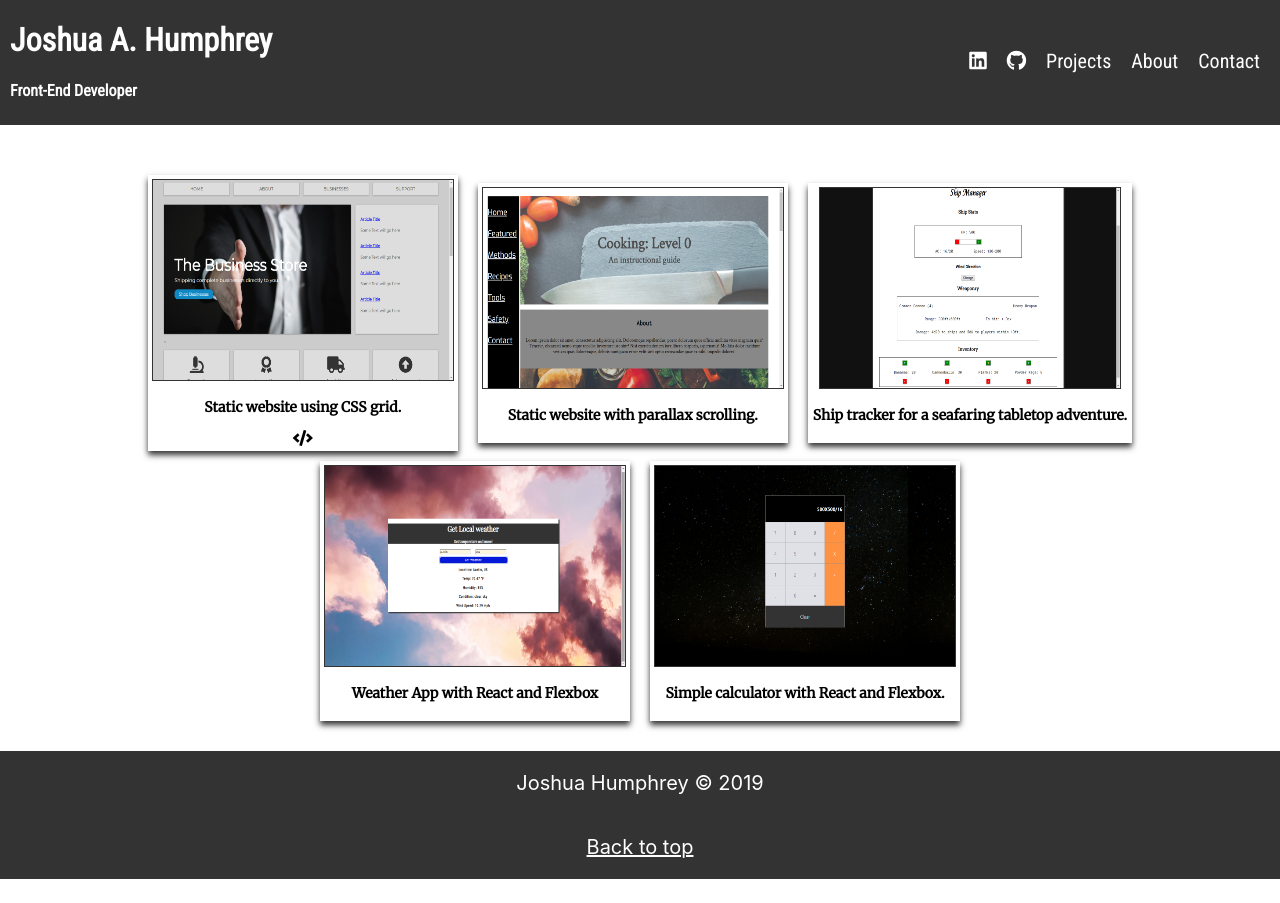
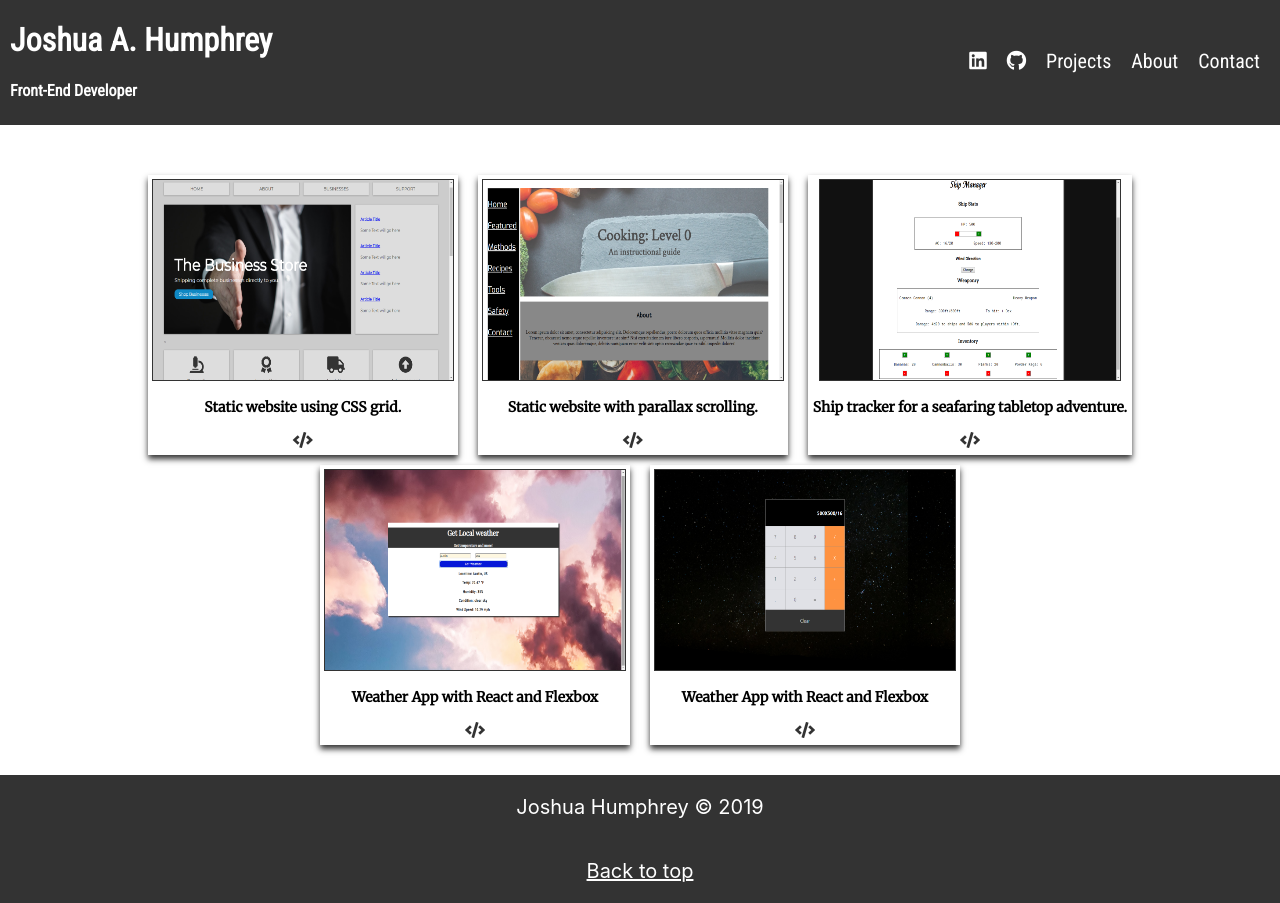
Before and after one commit to Humphreyj/netlifytest, a React (Create React App) app: page / in a window 1280 px wide. Before the commit the page ends 879 px from the top, so only its background shows below. Built offline with nearby package versions, Linux system fonts and the light colour scheme.

Commit message:
More edits

```diff
--- a/src/App.css
+++ b/src/App.css
@@ -65,6 +65,14 @@
   outline: 1px solid #333;
 }
 
+.fas {
+  color: #333;
+}
+
+.fas:hover {
+  color: red;
+}
+
 form {
   display: flex;
   flex-direction: column;
@@ -77,6 +85,19 @@ form {
   width: 25%;
   margin: auto;
   cursor: pointer;
+}
+
+.about-title {
+  font-family:'Roboto Condensed',sans-serif;
+  font-size: 22px;
+}
+.about-text {
+  padding: 10px;
+  text-align: center;
+  width: 60%;
+  margin: auto;
+  font-family:'Merriweather', serif;
+  line-height: 2em;
 }
 
 .skills {
--- a/src/components/About.js
+++ b/src/components/About.js
@@ -15,11 +15,12 @@ const About = (props) => {
 
     return (
     	<div className='about-me'>
-    		<h3>About Me</h3>
+    		<h3 className='about-title'>About Me</h3>
 			<div className='my-photo'>
 				<img src="https://fillmurray.com/g/200/200" alt='Josh Humphrey'/ >
 			</div>
-			<p>Good {timeOfDay} dolor sit amet, consectetur adipisicing elit. Deserunt repellat facere, ad nihil ipsa error quo quia, laudantium adipisci repellendus!</p>
+			<p className='about-text'>Good {timeOfDay} For the last decade I was working towards becoming a chef. In 2016 I decided I wanted a change.
+				I began learning to code and am now proficient in HTML, CSS, JavaScript and React. </p>
 			<div className='skills'>
 				<div className='skill'>
 					<img className='skillBadge' src='https://s3-us-west-2.amazonaws.com/s.cdpn.io/173442/HTML5_Badge.svg' alt='HTML Badge'/>
--- a/src/components/Projects.js
+++ b/src/components/Projects.js
@@ -12,29 +12,41 @@ const Projects = (props) => {
 				<img className='project-img' src={bizShop} alt='project 1'/>
 				<div className="project-info">
 					<p className='project-desc'>Static website using CSS grid.</p>
-					<i className="fas fa-code"></i>
+					<a href='https://github.com/Humphreyj/business-shop'><i className="fas fa-code"></i></a>
 				</div>
 
 			</div>
 
 			<div className='project'>
 				<img className='project-img' src={levelZ} alt='project 2'/>
-				<p className='project-desc'>Static website with parallax scrolling.</p>
+				<div className="project-info">
+					<p className='project-desc'>Static website with parallax scrolling.</p>
+					<a href='https://github.com/Humphreyj/levelZ'><i className="fas fa-code"></i></a>
+				</div>
 			</div>
 
 			<div className='project'>
 				<img className='project-img' src={theOar} alt='project 3'/>
-				<p className='project-desc'>Ship tracker for a seafaring tabletop adventure.</p>
+				<div className="project-info">
+					<p className='project-desc'>Ship tracker for a seafaring tabletop adventure.</p>
+					<a href='https://github.com/Humphreyj/ship-manager'><i className="fas fa-code"></i></a>
+				</div>
 			</div>
 
 			<div className='project'>
-				<img className='project-img' src={weather} alt='project 3'/>
-				<p className='project-desc'>Weather App with React and Flexbox</p>
+				<img className='project-img' src={weather} alt='project 4'/>
+				<div className="project-info">
+					<p className='project-desc'>Weather App with React and Flexbox</p>
+					<a href='https://github.com/Humphreyj/weather-app'><i className="fas fa-code"></i></a>
+				</div>
 			</div>
 
 			<div className='project'>
-				<img className='project-img' src={calc} alt='project 3'/>
-				<p className='project-desc'>Simple calculator with React and Flexbox.</p>
+				<img className='project-img' src={calc} alt='project 5'/>
+				<div className="project-info">
+					<p className='project-desc'>Weather App with React and Flexbox</p>
+					<a href='https://github.com/Humphreyj/calculon'><i className="fas fa-code"></i></a>
+				</div>
 			</div>
 
 
```
